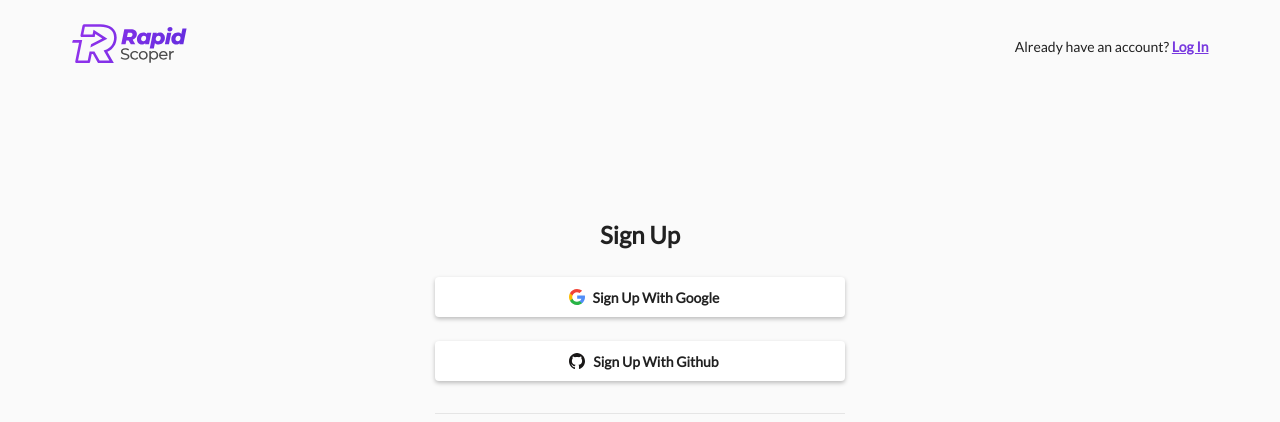
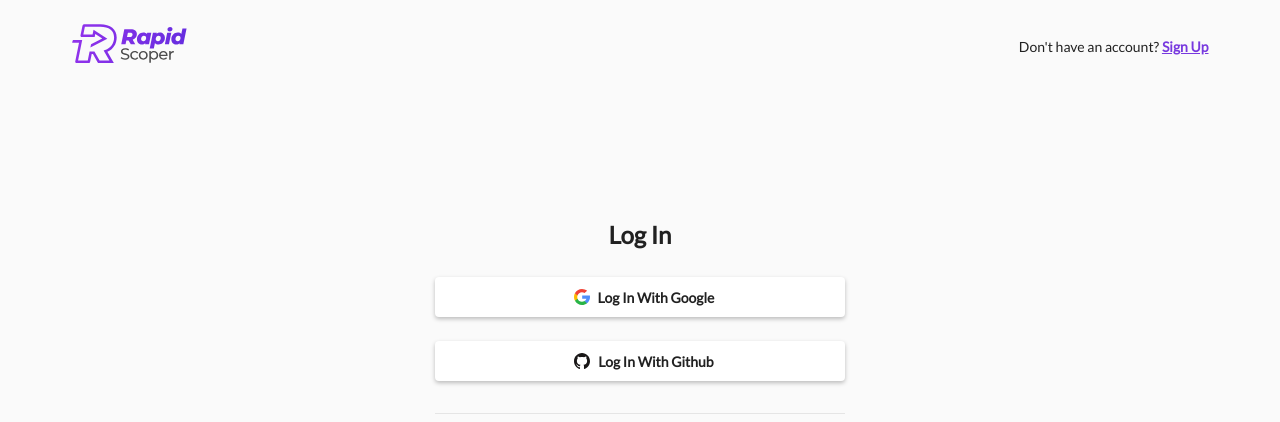
Before and after one commit to Mozzler/rapidscoper-frontend, a Vue app: page /login in a window 1280 px wide. Before the commit this address led to /signup. Shown: the top 422 px of the page. Built offline with nearby package versions, Linux system fonts and the light colour scheme; the HTML template or start-up script is replaced by a standard one.

Commit message:
add login route

```diff
--- a/src/components/pages/Signup.vue
+++ b/src/components/pages/Auth.vue
@@ -4,19 +4,19 @@
       <v-layout row wrap>
         <v-flex  offset-xs2 xs8 offset-sm3 sm6 offset-md4 md4>
           <v-container pa-0 class="signup-container">
-            <h1 class="sign-up-header">Sign Up</h1>
+            <h1 class="sign-up-header">{{ authType }}</h1>
             <v-btn block class="social" large>
               <logo-google class="social-button-icon"/>
-              <span>Sign Up With Google</span>
+              <span>{{ authType }} With Google</span>
             </v-btn>
             <v-btn block class="social" large>
               <logo-git-hub class="social-button-icon"/>
-              Sign Up With Github
+              {{ authType }} With Github
             </v-btn>
             <p class="signup-text-1" v-if="emailFormVisible">
-              Or just <a href="" @click="showEmailForm">Sign Up with Email</a>
+              Or just <a href="" @click="showEmailForm">{{ authType }} with Email</a>
             </p>
-            <signup-form v-else/>
+            <auth-form v-else :type="authType"/>
             <p class="signup-text-2">By continuing, you agree to our
               <a href="http://www.google.com">Terms of Service</a>
               and
@@ -32,18 +32,23 @@
 <script>
 import LogoGitHub from '../particles/icons/LogoGitHub';
 import LogoGoogle from '../particles/icons/LogoGoogle';
-import SignupForm from '../particles/forms/SignupForm';
+import AuthForm from '../particles/forms/AuthForm';
 
 export default {
   name: 'Signup',
   components: {
     LogoGitHub,
     LogoGoogle,
-    SignupForm
+    AuthForm
   },
   data: () => ({
     emailFormVisible: false
   }),
+  computed: {
+    authType() {
+      return this.$route.name === 'signup' ? 'Sign Up' : 'Log In';
+    }
+  },
   methods: {
     showEmailForm($event) {
       $event.preventDefault();
--- a/src/components/particles/Header.vue
+++ b/src/components/particles/Header.vue
@@ -5,9 +5,12 @@
           <logo-rapid-scope class="app-logo"/>
       </v-flex>
       <v-flex xs6>
-          <p class="text-xs-right">Already have an account?
-            <a href="http://www.google.com">Log In</a>
+          <p class="text-xs-right" v-if="isSignup">Already have an account?
+            <router-link :to="'login'">Log In</router-link>
           </p>
+        <p class="text-xs-right" v-else>Don't have an account?
+          <router-link :to="'signup'">Sign Up</router-link>
+        </p>
       </v-flex>
     </v-layout>
   </v-container>
@@ -25,6 +28,11 @@ export default {
 
   }),
   methods: {
-  }
+  },
+  computed: {
+    isSignup() {
+      return this.$route.name === 'signup';
+    }
+  },
 };
 </script>
--- a/src/components/particles/forms/SignupForm.vue
+++ b/src/components/particles/forms/AuthForm.vue
@@ -33,10 +33,17 @@
 
 <script>
 
-  import * as actions from '../../../store/actions/auth';
+  import * as actionConst from '../../../store/actions/auth';
 
   export default {
     name: 'SignupForm',
+    props: {
+        type: {
+          type: String,
+          default: 'Sign Up',
+          required: true
+        }
+    },
     data: () => ({
       user: {
         email: null,
@@ -44,6 +51,11 @@
       },
       processing: false
     }),
+    computed: {
+      action() {
+        return this.type === 'Sign Up' ? actionConst.AUTH_REGISTER : actionConst.AUTH_LOGIN;
+      }
+    },
     methods: {
       async submit() {
         this.processing = true;
@@ -52,7 +64,8 @@
 
         if(result) {
           this.processing = true;
-          await this.$store.dispatch(actions.AUTH_REGISTER, this.user);
+          await this.$store.dispatch(this.action, this.user);
+          this.$router.push('/');
         }
         else {
           this.processing = false;
--- a/src/routes/signup.js
+++ b/src/routes/signup.js
@@ -2,10 +2,16 @@ import helpers from './router-helpers';
 
 export default [
   {
+    path: '/login',
+    name: 'login',
+    beforeEnter: helpers.ifNotAuthenticated,
+    component: () => import('@/components/pages/Auth')
+  },
+  {
     path: '/signup',
     name: 'signup',
     beforeEnter: helpers.ifNotAuthenticated,
-    component: () => import('@/components/pages/Signup')
+    component: () => import('@/components/pages/Auth')
   }
   // {
   //   path: '/signup/google',
```
